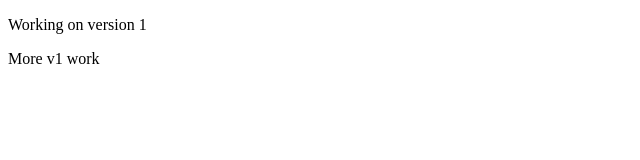
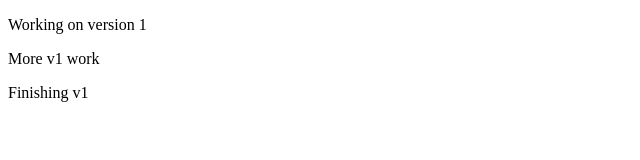
Before and after one commit to rarrunategu1/gitbranching, a plain HTML site: page index.html in a window 1280 px wide. Shown: the whole page, without its empty margins (0-640 px from the left). Drawn offline with Linux system fonts and the light colour scheme.

Commit message:
Finishing v1

```diff
--- a/index.html
+++ b/index.html
@@ -7,5 +7,6 @@
 <body>
     <p>Working on version 1</p>
     <p>More v1 work</p>
+    <p>Finishing v1</p>
 </body>
 </html>
```
